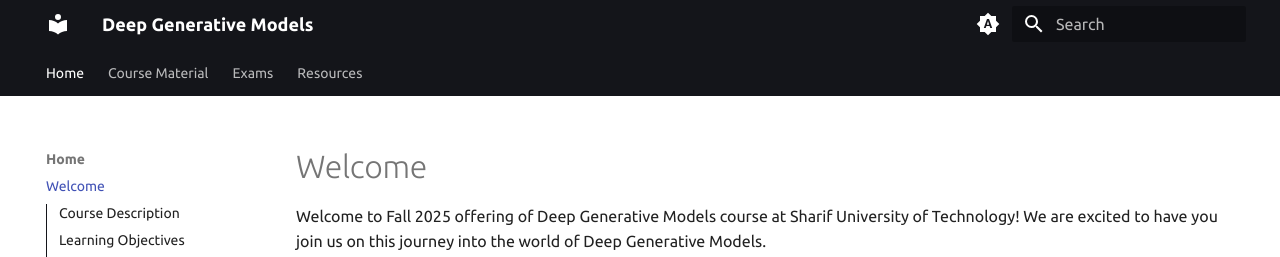
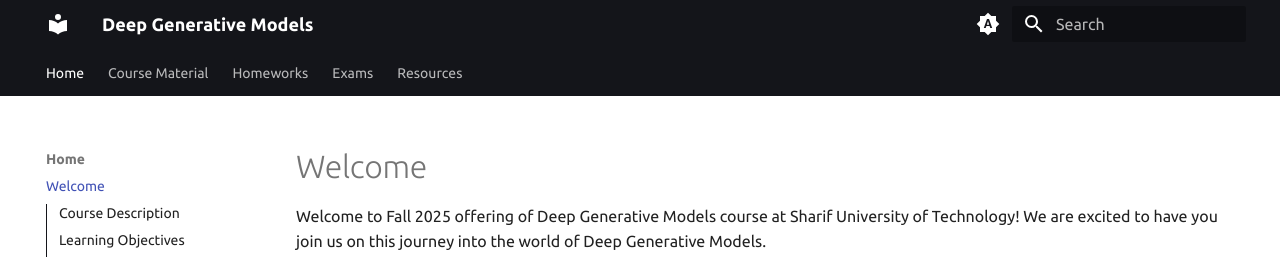
Before and after one commit to SUT-CS-GM/sut-cs-gm.github.io, an MkDocs documentation site: the page built from docs/index.md, in a window 1280 px wide and 900 px high. Shown: the top 257 px of the window. Built offline with MkDocs 1.6.1 and Material for MkDocs 9.7.7, drawn with Linux system fonts in a browser that asks for light colours; some web fonts are replaced.

Commit message:
Update mkdocs.yml

```diff
--- a/mkdocs.yml
+++ b/mkdocs.yml
@@ -77,6 +77,8 @@ nav:
     - index.md
   - Course Material:
     - slides/slide1.md
+  - Homeworks:
+    - homeworks/index.md
   - Exams:
     - exams/midterm.md
     - exams/final.md
```
